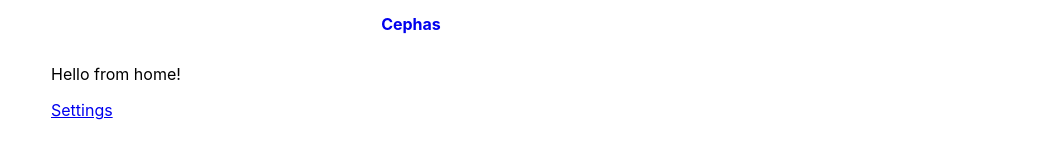
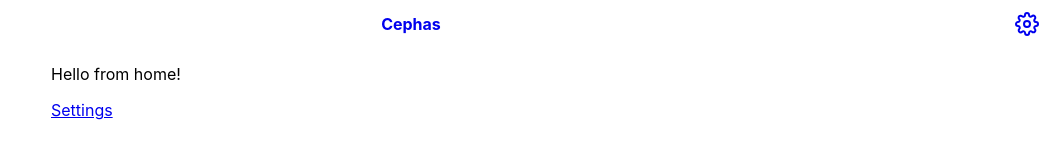
Before and after one commit to SeanMcP/cephas, a React (Create React App) app: page / in a window 1280 px wide. Shown: the top 160 px of the page, without its empty margins (229-1280 px from the left). Built offline with nearby package versions, Linux system fonts and the light colour scheme.

Commit message:
Add icon link to app header

```diff
--- a/src/components/AppHeader.jsx
+++ b/src/components/AppHeader.jsx
@@ -3,6 +3,7 @@ import { Link } from '@reach/router'
 import styled, { css } from 'styled-components'
 import Icon from 'components/Icon'
 import APP from 'constants/app'
+import _IconLink from 'components/IconLink'
 
 const flexCenterCenter = css`
     align-items: center;
@@ -33,6 +34,12 @@ const HomeLink = styled(Link)`
     }
 `
 
+const IconLink = styled(_IconLink)`
+    position: absolute;
+    right: 0;
+    top: 0;
+`
+
 function AppHeader({ backTo = '/' }) {
     const { pathname } = window.location
     return (
@@ -44,6 +51,7 @@ function AppHeader({ backTo = '/' }) {
                     </BackLink>
                 )}
                 <HomeLink to="/">{APP.title}</HomeLink>
+                <IconLink to="/settings" icon="Settings" label="App settings" />
             </Container>
         </header>
     )
--- /dev/null
+++ b/src/components/IconLink.jsx
@@ -0,0 +1,34 @@
+import React from 'react'
+import PropTypes from 'prop-types'
+import { Link as _Link } from '@reach/router'
+import styled from 'styled-components'
+import Icon from 'components/Icon'
+
+const Link = styled(_Link)`
+    align-items: center;
+    display: flex;
+    height: 48px;
+    justify-content: center;
+    text-decoration: none;
+    width: 48px;
+`
+
+function IconLink({ icon, iconColor, iconSize, label, ...props }) {
+    const iconProps = {
+        color: iconColor,
+        icon,
+        size: iconSize
+    }
+    return (
+        <Link aria-label={label} {...props}>
+            <Icon {...iconProps} />
+        </Link>
+    )
+}
+
+IconLink.propTypes = {
+    label: PropTypes.string.isRequired,
+    to: PropTypes.string.isRequired
+}
+
+export default IconLink
```
